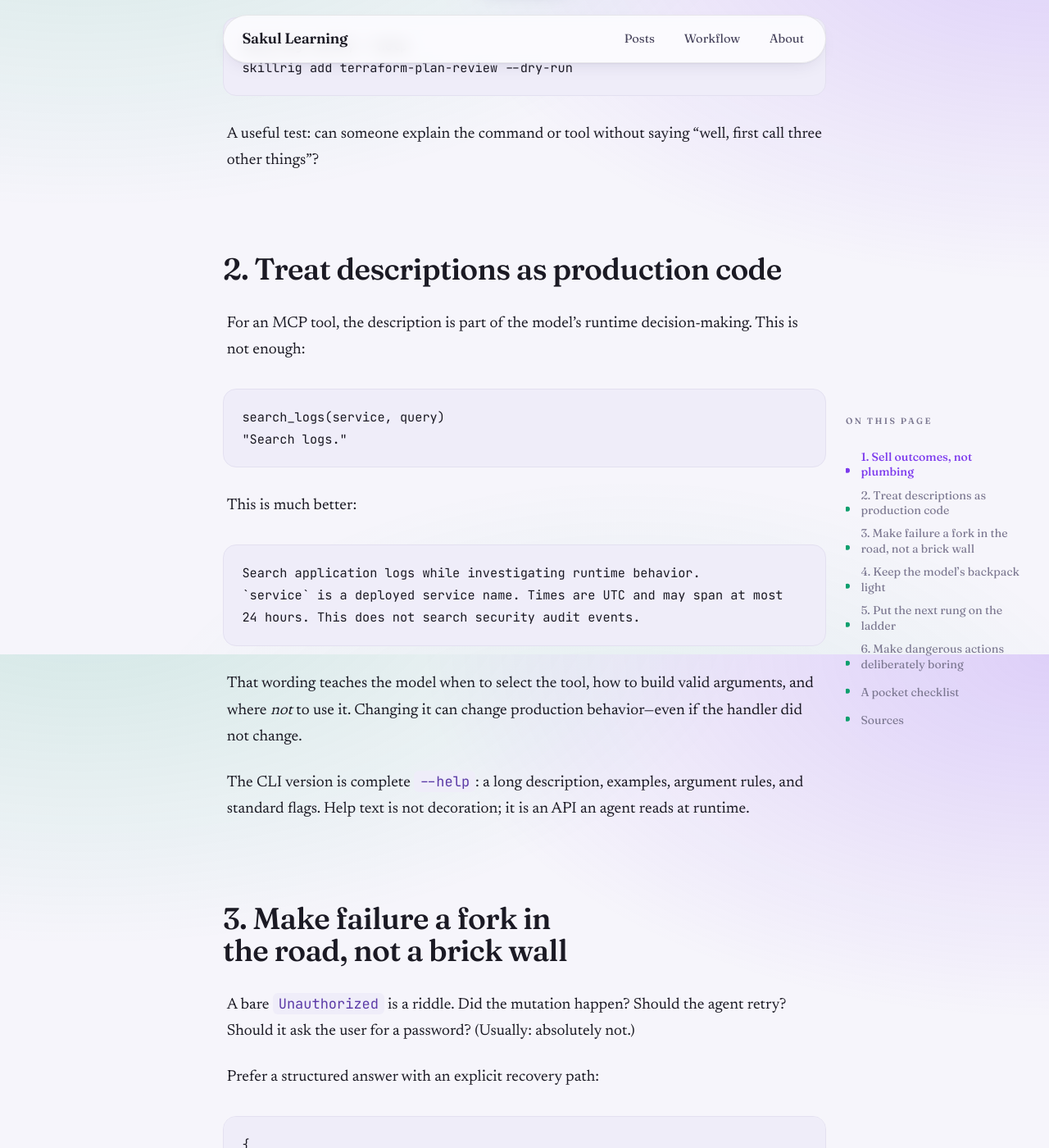
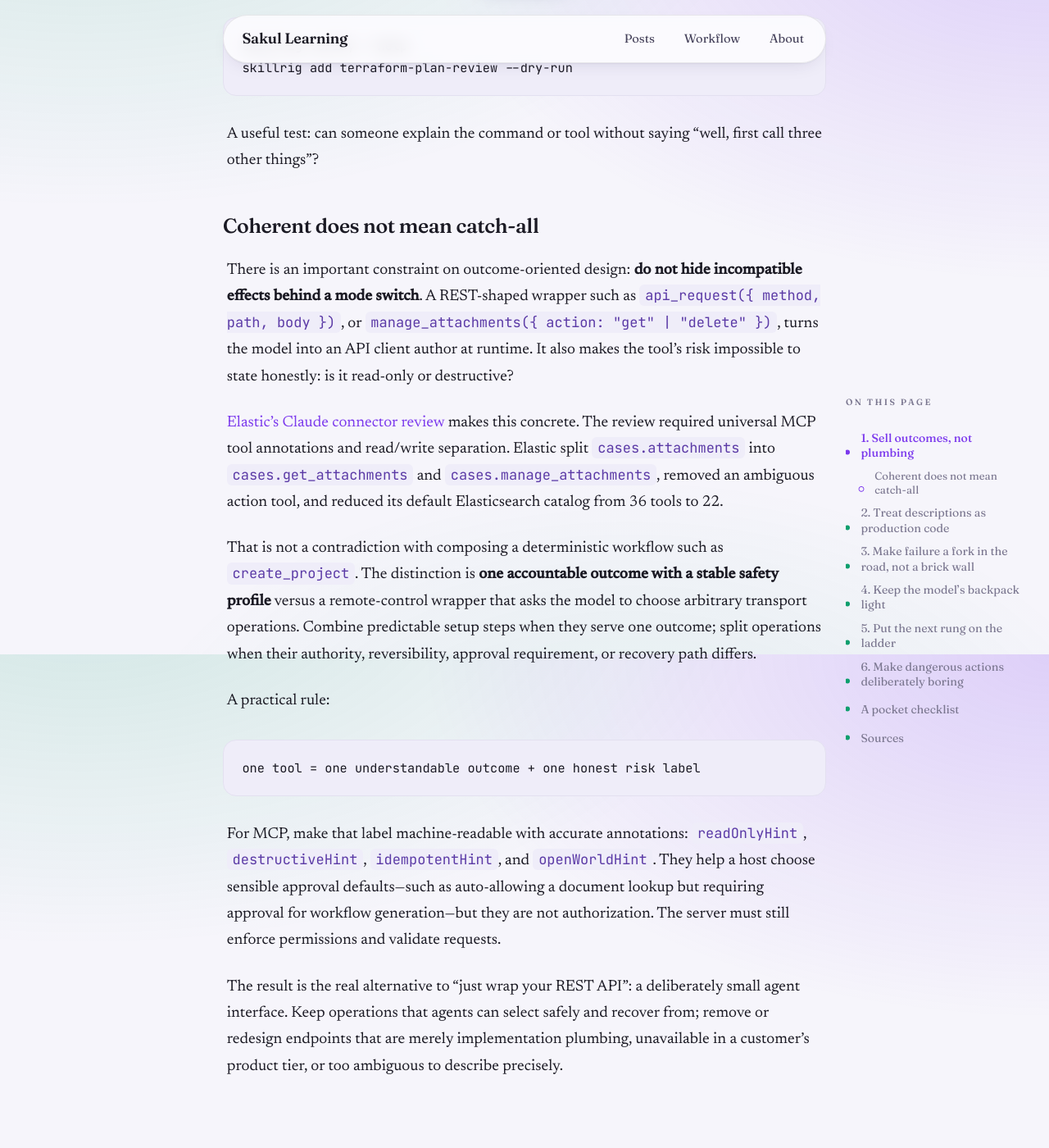
Before and after one commit to sakul-learning/sakul-learning.github.io, a Jekyll site: the page built from _posts/2026-07-15-designing-tools-for-agents-mcp-cli.md, in a window 1280 px wide and 1400 px high, scrolled down 1902 px. Shown: the whole window at 82% size. Built offline with Jekyll 4.4.1, drawn with Linux system fonts in a browser that asks for light colours; some of the changed text lies outside the part shown.

Commit message:
docs: strengthen MCP tool design guidance

````diff
--- a/_posts/2026-07-15-designing-tools-for-agents-mcp-cli.md
+++ b/_posts/2026-07-15-designing-tools-for-agents-mcp-cli.md
@@ -18,6 +18,9 @@ sources:
   - title: "MCP Tools specification"
     url: "https://modelcontextprotocol.io/specification/2025-11-25/server/tools"
     note: "The protocol definition for discovering and invoking MCP tools."
+  - title: "We Cut 40% of Our MCP Tools to Get Into Claude's Connector Directory"
+    url: "https://www.elastic.co/search-labs/blog/mcp-connector-claude-directory"
+    note: "Elastic's account of the Claude connector review and the resulting tool-catalog changes."
 ---
 
 An agent does not need another drawer full of tiny, mysterious buttons. It needs a small control panel with labels, guardrails, and a big **"try this next"** arrow.
@@ -60,6 +63,24 @@ skillrig add terraform-plan-review --dry-run
 ```
 
 A useful test: can someone explain the command or tool without saying “well, first call three other things”?
+
+### Coherent does not mean catch-all
+
+There is an important constraint on outcome-oriented design: **do not hide incompatible effects behind a mode switch**. A REST-shaped wrapper such as `api_request({ method, path, body })`, or `manage_attachments({ action: "get" | "delete" })`, turns the model into an API client author at runtime. It also makes the tool's risk impossible to state honestly: is it read-only or destructive?
+
+[Elastic's Claude connector review](https://www.elastic.co/search-labs/blog/mcp-connector-claude-directory) makes this concrete. The review required universal MCP tool annotations and read/write separation. Elastic split `cases.attachments` into `cases.get_attachments` and `cases.manage_attachments`, removed an ambiguous action tool, and reduced its default Elasticsearch catalog from 36 tools to 22.
+
+That is not a contradiction with composing a deterministic workflow such as `create_project`. The distinction is **one accountable outcome with a stable safety profile** versus a remote-control wrapper that asks the model to choose arbitrary transport operations. Combine predictable setup steps when they serve one outcome; split operations when their authority, reversibility, approval requirement, or recovery path differs.
+
+A practical rule:
+
+```text
+one tool = one understandable outcome + one honest risk label
+```
+
+For MCP, make that label machine-readable with accurate annotations: `readOnlyHint`, `destructiveHint`, `idempotentHint`, and `openWorldHint`. They help a host choose sensible approval defaults—such as auto-allowing a document lookup but requiring approval for workflow generation—but they are not authorization. The server must still enforce permissions and validate requests.
+
+The result is the real alternative to “just wrap your REST API”: a deliberately small agent interface. Keep operations that agents can select safely and recover from; remove or redesign endpoints that are merely implementation plumbing, unavailable in a customer's product tier, or too ambiguous to describe precisely.
 
 ## 2. Treat descriptions as production code
 
@@ -163,12 +184,13 @@ For MCP, the tool description and host should require confirmation for high-impa
 
 Before adding an agent-facing tool or command, ask:
 
-1. Does it represent one understandable outcome?
+1. Does it represent one understandable outcome **and** one stable safety profile?
 2. Can the agent discover and invoke it from its own interface—tool metadata or `--help`?
-3. Do its errors preserve the cause and state the recovery?
-4. Is its output only as large as the next decision needs?
-5. Does it point to the next relevant action?
-6. Does a risky mutation require a real human decision and provide a preview?
+3. Do its annotations accurately communicate read-only, destructive, idempotent, and external-world behavior?
+4. Do its errors preserve the cause and state the recovery?
+5. Is its output only as large as the next decision needs?
+6. Does it point to the next relevant action?
+7. Does a risky mutation require a real human decision and provide a preview?
 
 If the answer is yes, you have not merely exposed an API. You have given an agent a map.
 
@@ -177,3 +199,4 @@ If the answer is yes, you have not merely exposed an API. You have given an agen
 - Ibrahim Mohammed, ["From REST to MCP (2/2): The Design Shift"](https://dev.to/ibrahim_mohammed_47/from-rest-to-mcp-22-the-design-shift-4bda)
 - Skillrig, ["Agentic Go CLI Design"](https://github.com/skillrig/cli/tree/main/.agents/skills/agentic-go-cli-design)
 - Model Context Protocol, ["Tools specification"](https://modelcontextprotocol.io/specification/2025-11-25/server/tools)
+- Sean Story, Elastic, ["We Cut 40% of Our MCP Tools to Get Into Claude's Connector Directory"](https://www.elastic.co/search-labs/blog/mcp-connector-claude-directory)
````
